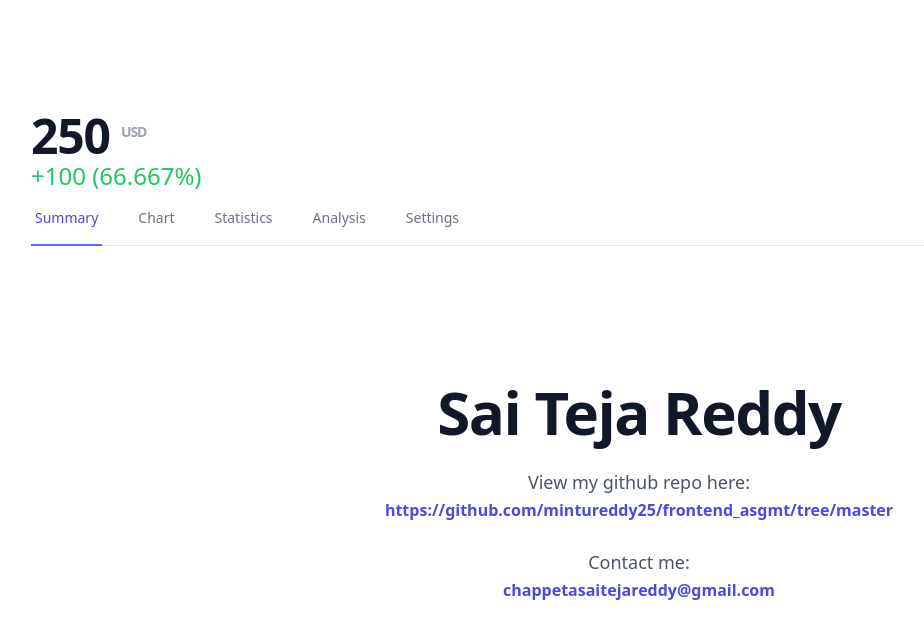
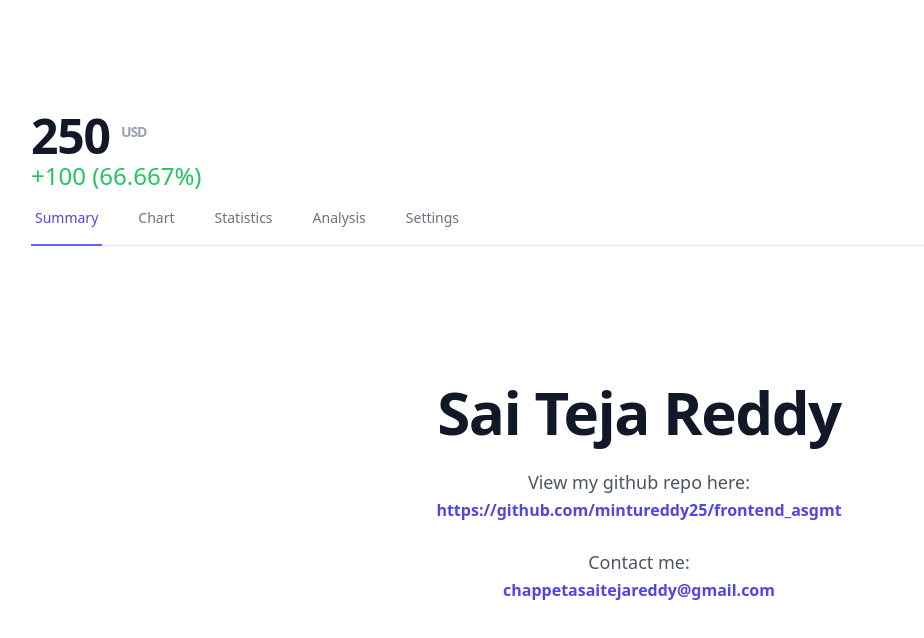
Before and after one commit to mintureddy25/frontend_asgmt, a React (Create React App) app: page / in a window 1280 px wide. Both pictures are taken after a click on the link "Summary". Shown: the top 638 px of the page, without its empty margins (1-925 px from the left). Built offline with nearby package versions, Linux system fonts and the light colour scheme.

Commit message:
added my github url link

```diff
--- a/src/components/Dashboard/Summary/Summary.jsx
+++ b/src/components/Dashboard/Summary/Summary.jsx
@@ -16,7 +16,7 @@ export default function Summary() {
           target="_blank"
           rel="noopener noreferrer"
         >
-          https://github.com/mintureddy25/frontend_asgmt/tree/master
+          https://github.com/mintureddy25/frontend_asgmt
         </a>
         <p className="mt-6 text-lg leading-8 text-gray-600">Contact me:</p>
 
```
